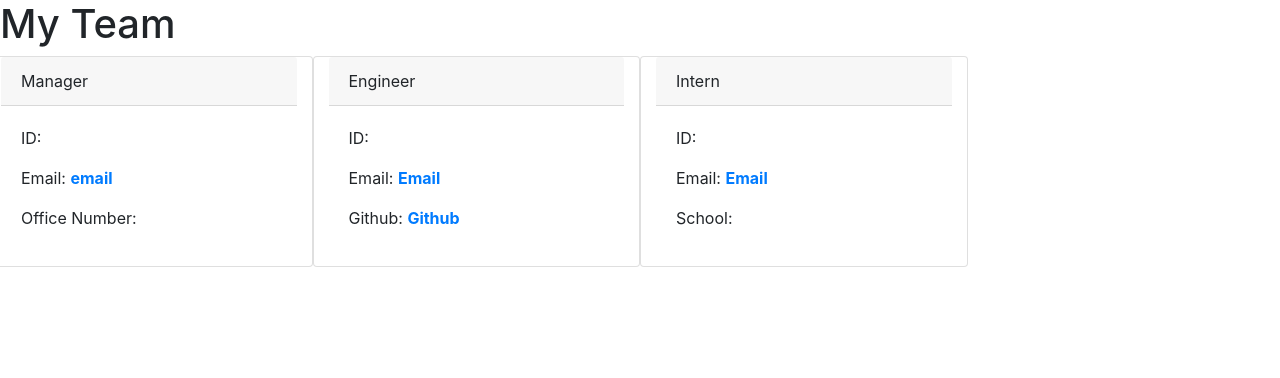
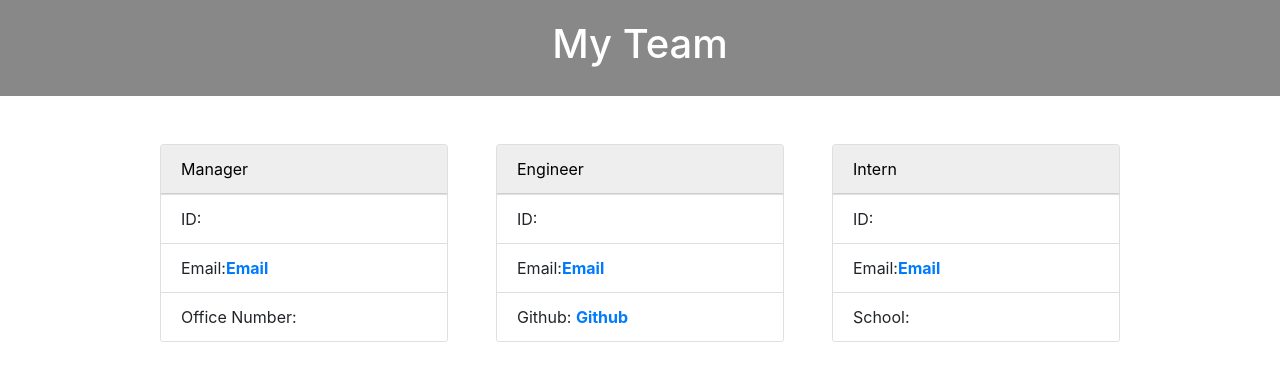
Before and after one commit to jcastillo9/Team-Profile-Generator, a website: page dist/index.html in a window 1280 px wide. Drawn offline with nearby package versions, Linux system fonts and the light colour scheme.

Commit message:
added css to file

```diff
--- a/dist/index.html
+++ b/dist/index.html
@@ -12,46 +12,40 @@
     <header>
         <h1>My Team</h1>
     </header>
-    <main class="row">
-        <div class="col-lg-3 card">
-            <div class="card-header">Manager
+    <main class="col-12">
+        <section class="row justify-content-center">
+        <div class="card mx-4" style="width: 18rem;">
+            <div class="card-header">
+             Manager
             </div>
-            <div class="card-body">
-              <!-- <h5 class="card-title">Special title treatment</h5> -->
-              <p class="card-text">ID:</p>
-              <p>Email:
-                <a href="mailto:"><strong>email</strong></a>
-            </p>              <p class="card-text">Office Number:</p>
+            <ul class="list-group list-group-flush">
+                <li class="list-group-item">ID:</li>
+                <li class="list-group-item">Email:<a href="mailto:"><strong>Email</strong></a></li>
+                <li class="list-group-item">Office Number:</li>
+              </ul>
+          </div>
+          <div class="card mx-4" style="width: 18rem;">
+            <div class="card-header">
+            Engineer
             </div>
+            <ul class="list-group list-group-flush">
+                <li class="list-group-item">ID:</li>
+                <li class="list-group-item">Email:<a href="mailto:"><strong>Email</strong></a></li>
+                <li class="list-group-item">Github:
+                    <a href="mailto:"><strong>Github</strong></a></li>
+              </ul>
           </div>
-          <div class="col-lg-3 card">
+          <div class="card mx-4" style="width: 18rem;">
             <div class="card-header">
-              Engineer
+                Intern
             </div>
-            <div class="card-body">
-              <!-- <h5 class="card-title">Special title treatment</h5> -->
-              <p class="card-text">ID:</p>
-              <p>Email:
-                <a href="mailto:"><strong>Email</strong></a>
-            </p>
-            <p>Github:
-                <a href="mailto:"><strong>Github</strong></a>
-            </p>
-            </div>
+            <ul class="list-group list-group-flush">
+                <li class="list-group-item">ID:</li>
+                <li class="list-group-item">Email:<a href="mailto:"><strong>Email</strong></a></li>
+                <li class="list-group-item">School:</li>
+              </ul>
           </div>
-          <div class="col-lg-3 card">
-            <div class="card-header">
-              Intern
-            </div>
-            <div class="card-body">
-              <!-- <h5 class="card-title">Special title treatment</h5> -->
-              <p class="card-text">ID:</p>
-              <p>Email:
-                <a href="mailto:"><strong>Email</strong></a>
-            </p>
-            <p>School:</p>
-            </div>
-          </div>
+          </section>
     </main>
 </body>
 </html>
--- a/dist/style.css
+++ b/dist/style.css
@@ -1,6 +1,21 @@
-/* header{
-    background-color: rgb(218, 73, 73);
+body {
+    font-family: 'IBM Plex Sans', sans-serif;
+    font-size: 16px;
+  }
+
+header{
+    background-color: #888;
     color: white;
-    padding: 10px;
+    padding: 20px;
+    height: 6rem;
     text-align: center;
-  }  */
+  }
+
+main {
+    margin-top: 3rem;
+}
+
+.card .card-header {
+    background-color:#eee;
+    color: black;
+}
```
